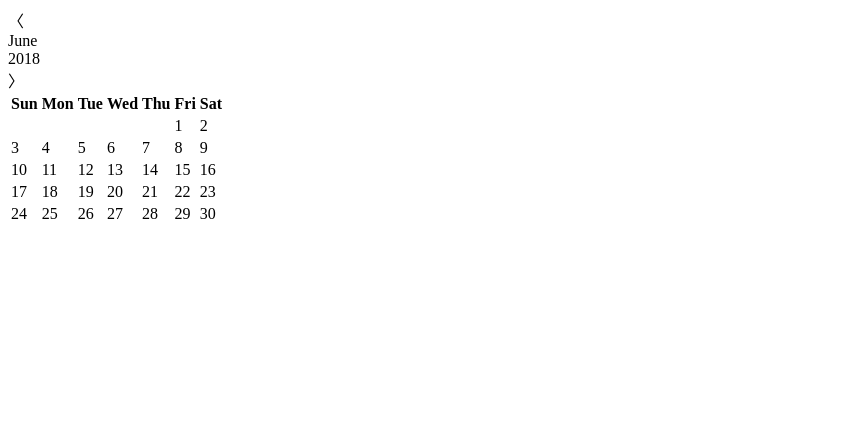
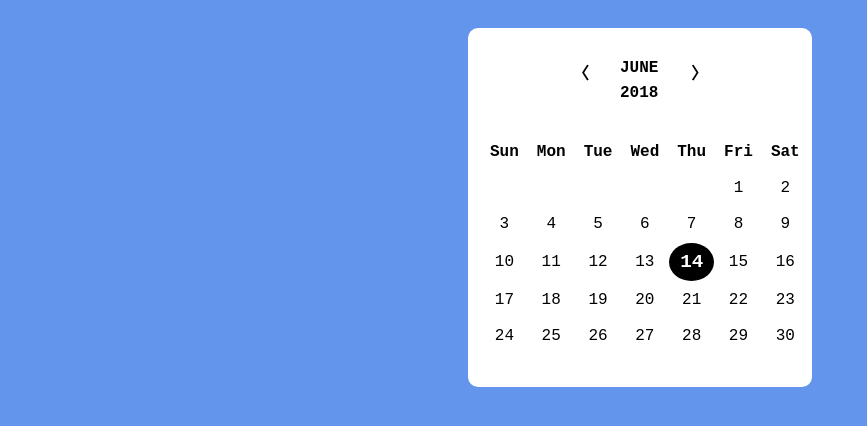
Before and after one commit to WhollyCoders/calendar-widget, a plain HTML site: page index.html in a window 1280 px wide. Shown: the whole page, without its empty margins (0-867 px from the left). Drawn offline with Linux system fonts and the light colour scheme.

Commit message:
Add Calendar CSS Styles

```diff
--- a/index.html
+++ b/index.html
@@ -5,6 +5,7 @@
   <meta name="viewport" content="width=device-width, initial-scale=1.0">
   <meta http-equiv="X-UA-Compatible" content="ie=edge">
   <title>Calendar Widget</title>
+  <link rel="stylesheet" href="./resources/css/style.css">
 </head>
 <body>
 <div class="calendar">
@@ -49,7 +50,7 @@
             <td class="day">11</td>
             <td class="day">12</td>
             <td class="day">13</td>
-            <td class="day">14</td>
+            <td class="day current">14</td>
             <td class="day">15</td>
             <td class="day">16</td>
         </tr>
--- /dev/null
+++ b/resources/css/style.css
@@ -0,0 +1,66 @@
+/*Reset Margins, Padding and Borders*/
+*{
+    margin: 0;
+    padding: 0;
+    border: 0;
+}
+
+/*Default Styles*/
+html,
+body{
+    background-color: cornflowerblue;
+    font-family: monospace;
+    font-size: 16px;
+}
+
+.calendar{
+    background-color: #fff;
+    width: 320px;
+    margin: 1.75rem auto;
+    border-radius: 10px;
+    padding: 1rem 0.75rem;
+}
+
+/*Calendar Header Styles*/
+.calendar-header{
+    display: flex;
+    justify-content: center;
+    font-weight: bolder;
+}
+
+.control-button{
+    height: 1.5rem;
+    padding: 1rem;
+    cursor: pointer;
+}
+
+.calendar-label{
+    padding: .75rem;
+}
+
+.label-item{
+    width: 2.5rem;
+    padding: 0.2rem
+}
+
+#month{
+    text-transform: uppercase;
+}
+
+/*Calendar Body Styles*/
+.calendar-body{
+    margin: 1rem auto;
+    text-align: center;
+}
+
+.dayLabel, .day{
+    padding: 0.5rem;
+}
+
+.current{
+    background-color: #000;
+    color: #fff;
+    border-radius: 50%;
+    font-size: 1.2rem;
+    font-weight: bold;
+}
```
